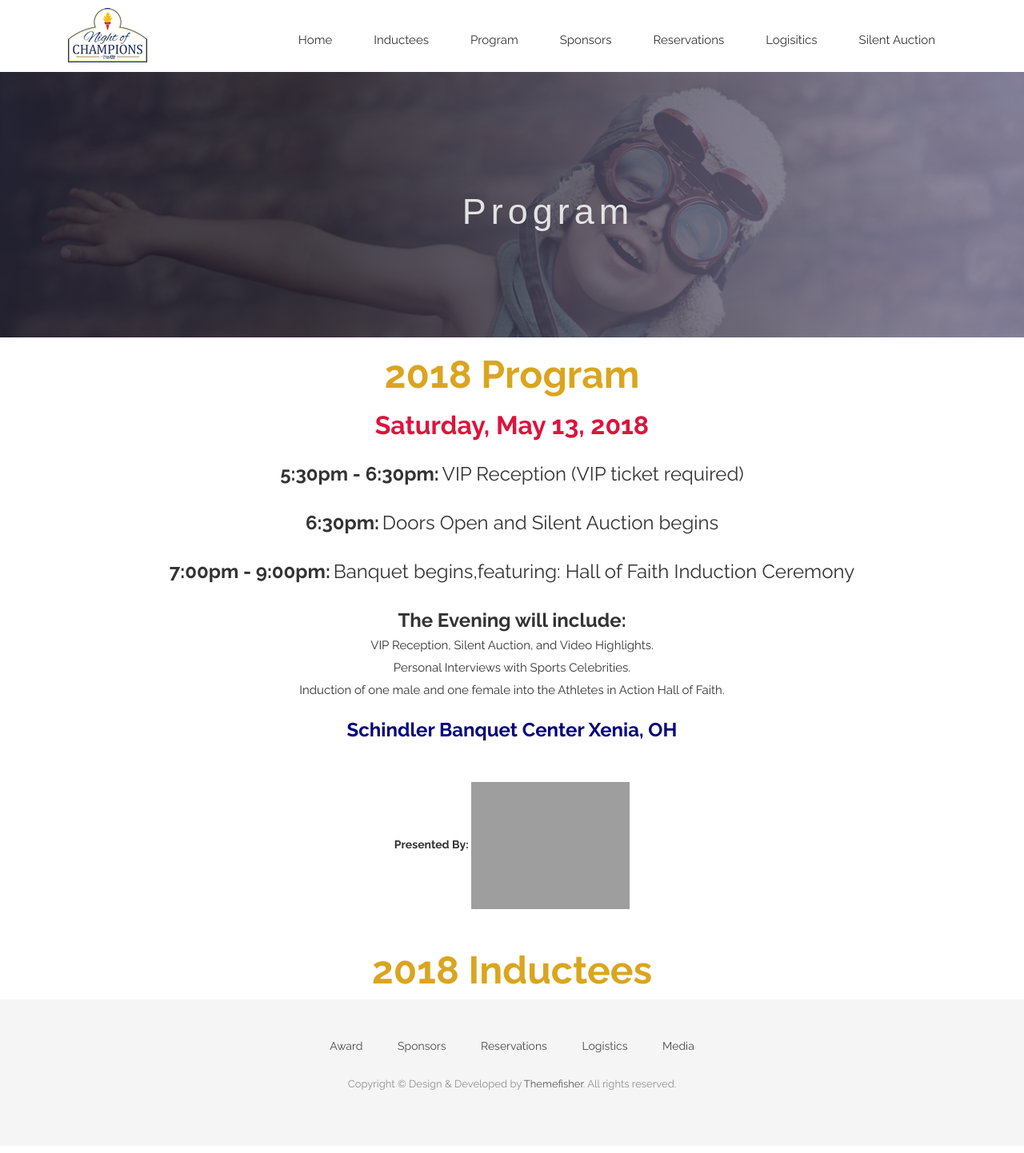
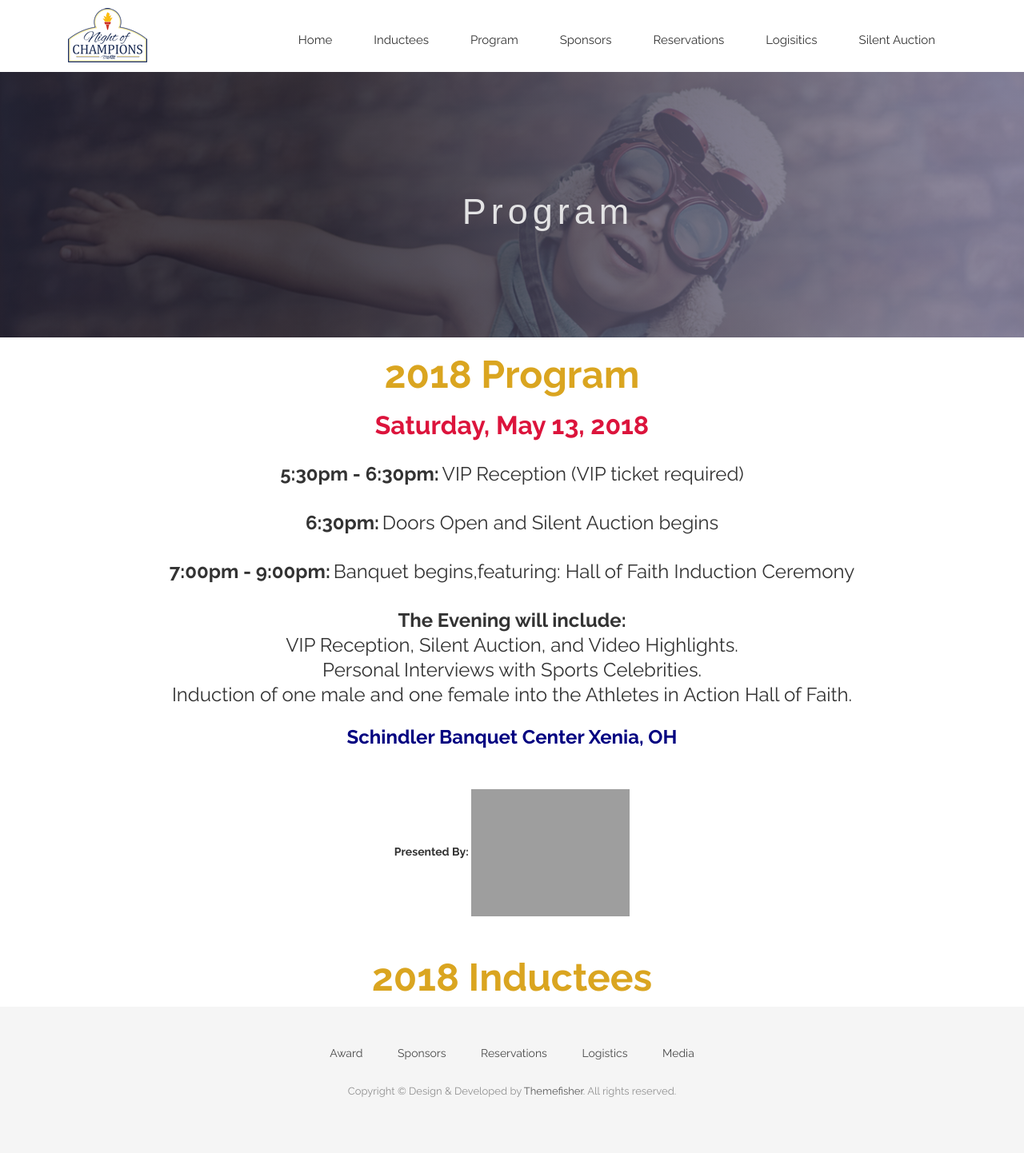
Before and after one commit to CruGlobal/NightofChampions, a Jekyll site: the page built from program.markdown, in a window 1280 px wide. Shown: the whole page at 80% size. Built offline with Jekyll 4.4.1, drawn with Linux system fonts in a browser that asks for light colours; nearby versions of some CDN libraries; some web fonts are replaced; grey boxes are pictures that could not be loaded.

Commit message:
Updated Program

```diff
--- a/program.markdown
+++ b/program.markdown
@@ -31,9 +31,9 @@ position: 1
 <br>
 <div style="text-align: center;">
 <p><b><font size="5">The Evening will include:</font></b><br>
-VIP Reception, Silent Auction, and Video Highlights.
-<br>Personal Interviews with Sports Celebrities.
-<br>Induction of one male and one female into the Athletes in Action Hall of Faith.</p>
+<font size="5">VIP Reception, Silent Auction, and Video Highlights.</font>
+<br><font size="5">Personal Interviews with Sports Celebrities.</font>
+<br><font size="5">Induction of one male and one female into the Athletes in Action Hall of Faith.</font></p>
 </div>
 <div style="text-align: center;">
 <h3><b>
```
